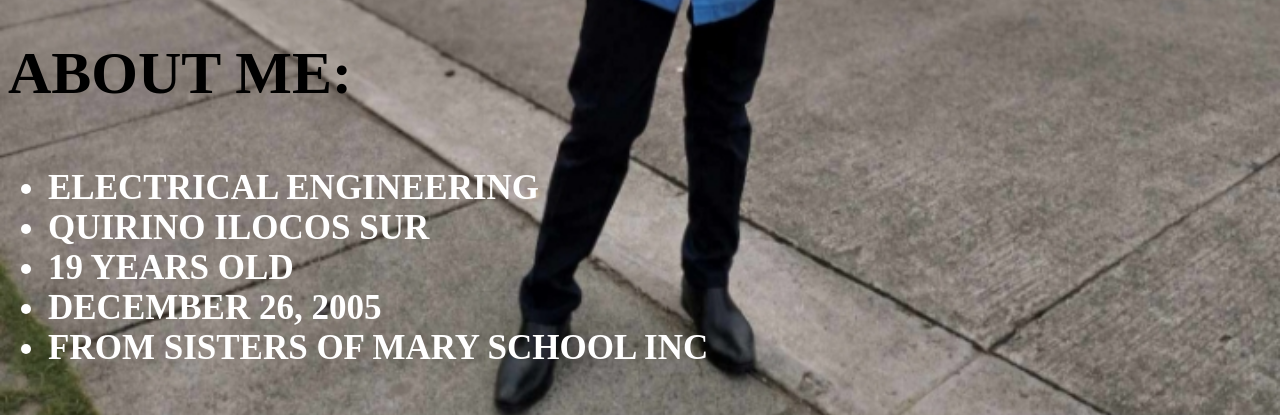
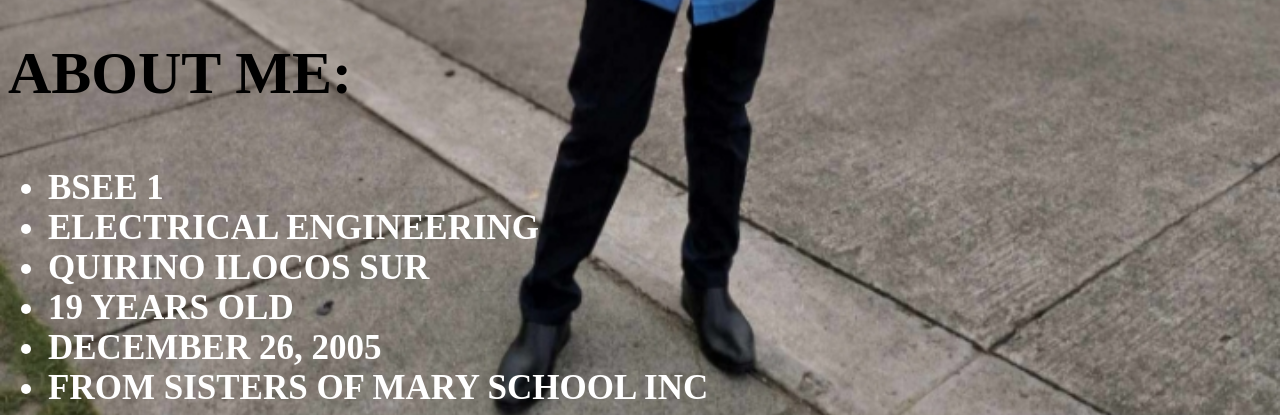
Before and after one commit to JH3RLYN0204/WEBSITE-, a plain HTML site: page index.html in a window 1280 px wide. Shown: the part 685-1100 px from the top of the page. Drawn offline with Linux system fonts and the light colour scheme.

Commit message:
update index.html

```diff
--- a/index.html
+++ b/index.html
@@ -26,6 +26,7 @@
 <body>
 
   <ul>
+     <li>BSEE 1</li>
     <li>ELECTRICAL ENGINEERING</li>
     <li>QUIRINO ILOCOS SUR</li>
     <li>19 YEARS OLD</li>
```
